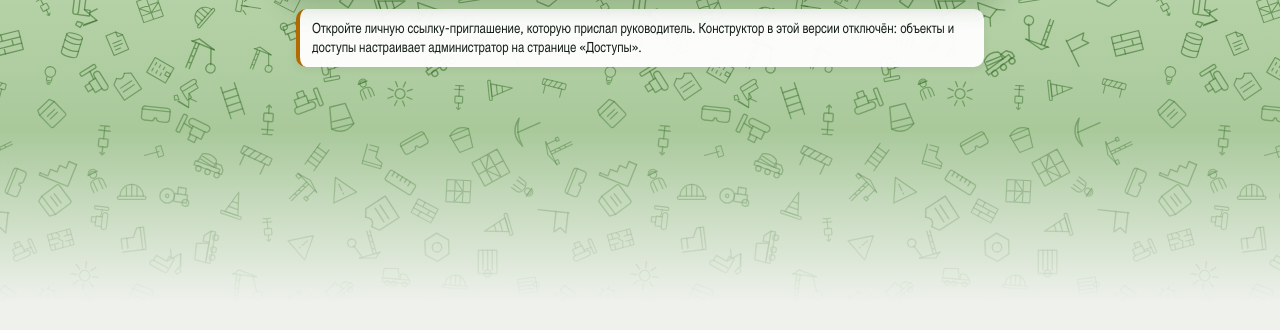
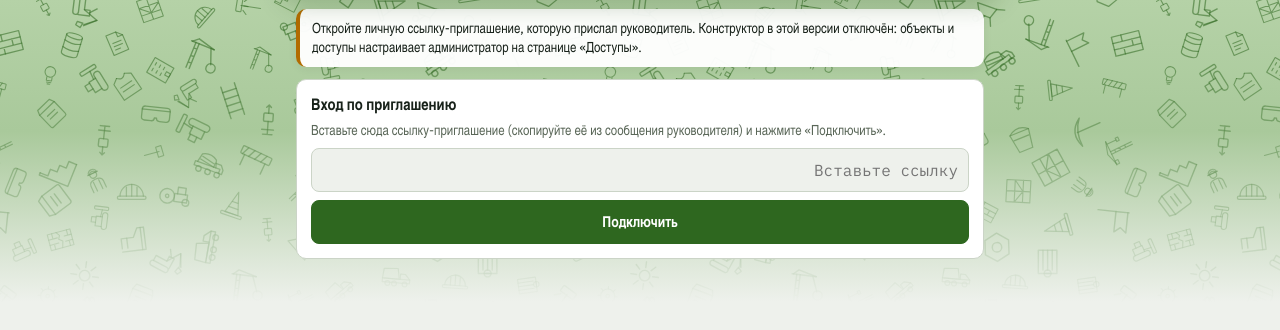
Before and after one commit to 4f67wj6k4w-design/raport-prorab, a plain HTML site: page index.html in a window 1280 px wide. Shown: the part 78-408 px from the top of the page. Drawn offline with nearby package versions, Linux system fonts and the light colour scheme.

Commit message:
Add files via upload

```diff
--- a/index.html
+++ b/index.html
@@ -1286,6 +1286,12 @@ function showMenu(arr){
   }
   let cfg=null;if(p){try{cfg=await decodeCfg(p);}catch(e){}}
   {const st=$("status");st.hidden=false;st.className="banner";st.textContent="Откройте личную ссылку-приглашение, которую прислал руководитель. Конструктор в этой версии отключён: объекты и доступы настраивает администратор на странице «Доступы».";}
+  {const box=document.createElement("div");box.style.cssText="margin-top:12px;padding:14px;border:1px solid var(--line);border-radius:10px;background:var(--surface)";
+   box.innerHTML='<div style="font-weight:600;margin-bottom:6px">Вход по приглашению</div><div style="font-size:14px;color:var(--muted);margin-bottom:8px">Вставьте сюда ссылку-приглашение (скопируйте её из сообщения руководителя) и нажмите «Подключить».</div><input id="inv-paste" type="text" inputmode="url" autocomplete="off" autocapitalize="off" spellcheck="false" placeholder="Вставьте ссылку" style="width:100%;margin-bottom:8px"><button type="button" class="btn primary" id="inv-go" style="width:100%">Подключить</button><div id="inv-err" style="color:var(--bad);font-size:14px;margin-top:6px" hidden></div>';
+   const host=$("status").parentNode;host.insertBefore(box,$("status").nextSibling);
+   $("inv-go").onclick=()=>{const t=($("inv-paste").value||"").trim();const m=/[#&?]i=([A-Za-z0-9]{32})/.exec(t)||/^([A-Za-z0-9]{32})$/.exec(t);const er=$("inv-err");
+     if(!m){er.hidden=false;er.textContent="В тексте нет ссылки-приглашения. Скопируйте всю ссылку из сообщения целиком.";return;}
+     er.hidden=true;location.hash="#i="+m[1];};}
 })();
 window.addEventListener("hashchange",()=>location.reload());
 })();
```
